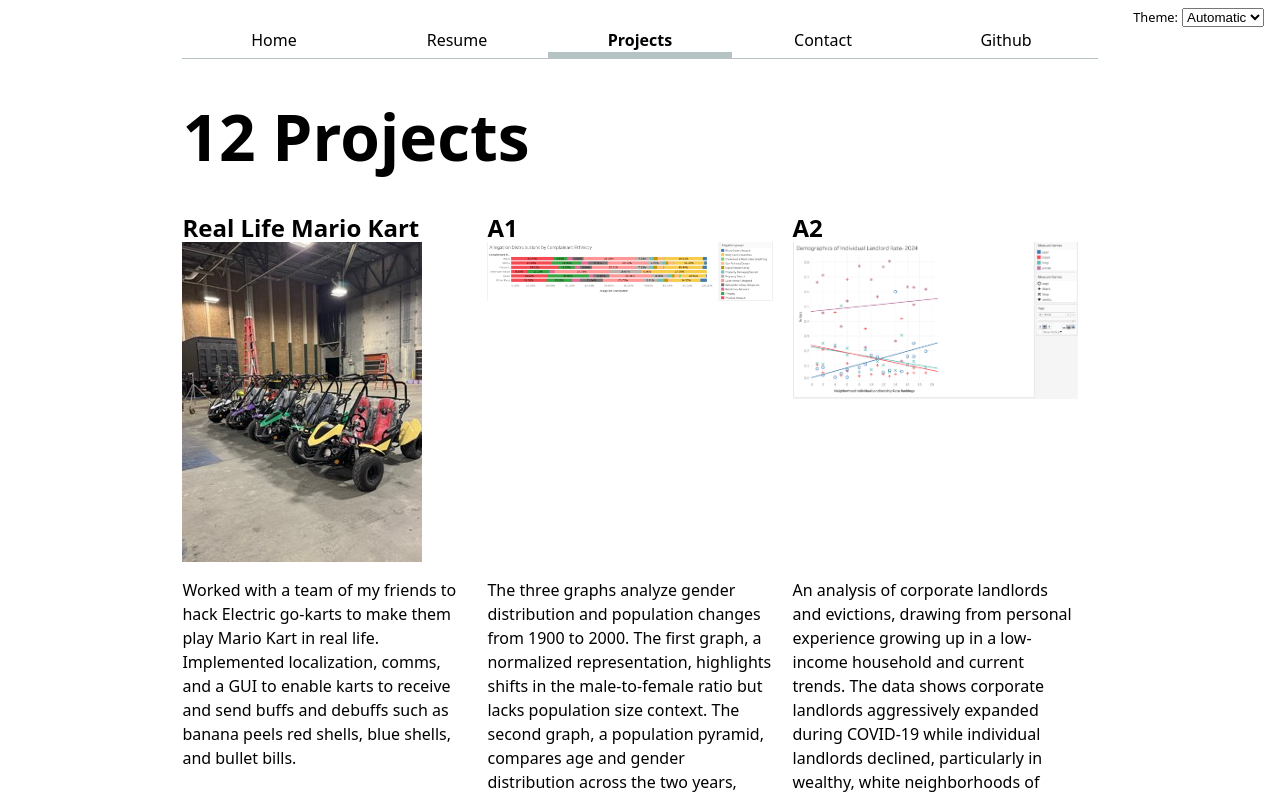
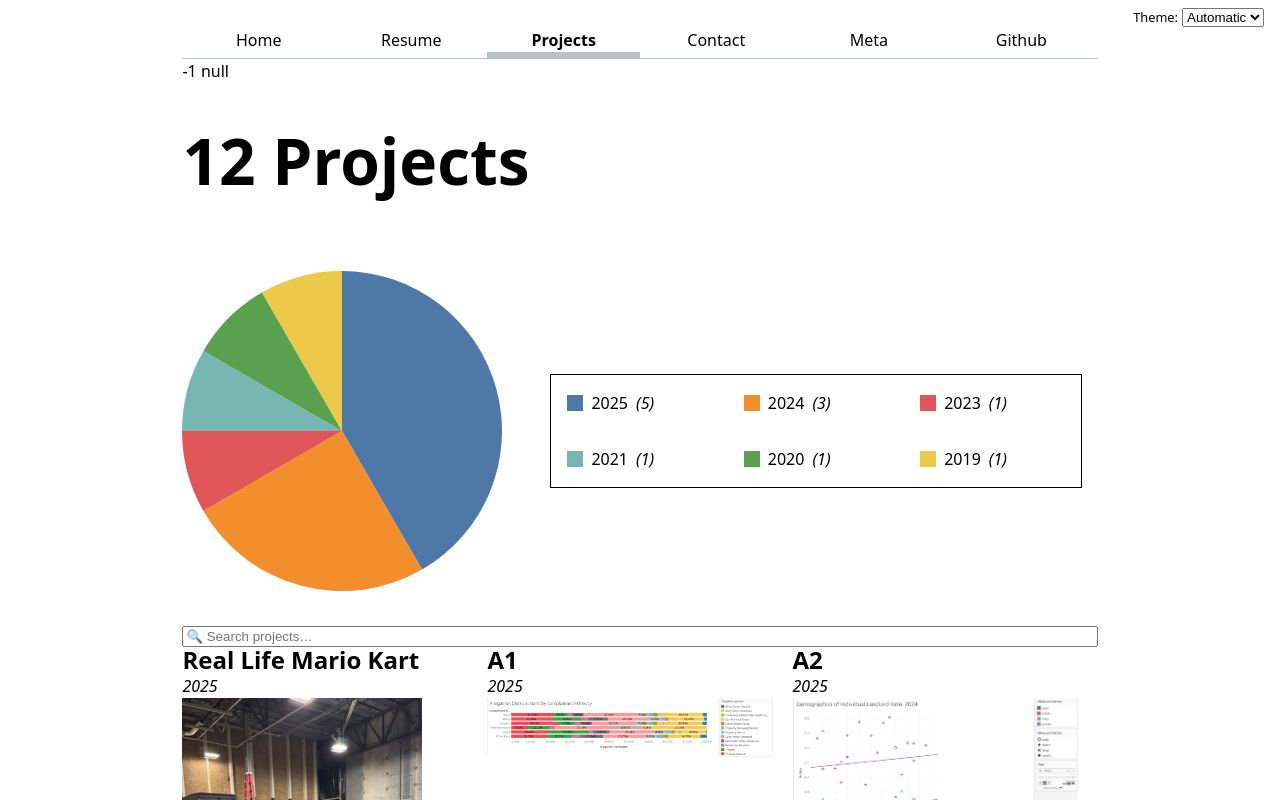
Before and after one commit to TyTodd/svelte-portfolio, a SvelteKit app: page /projects in a window 1280 px wide. Shown: the top 800 px of the page. Built offline with nearby package versions, Linux system fonts and the light colour scheme.

Commit message:
lab 6 complete

```diff
--- /dev/null
+++ b/src/lib/Pie.svelte
@@ -0,0 +1,124 @@
+<script>
+  import * as d3 from "d3";
+  let arcGenerator = d3.arc().innerRadius(0).outerRadius(50);
+  // let arc = arcGenerator({
+  // startAngle: 0,
+  // endAngle: 2 * Math.PI
+  // });
+  // let data = [
+  // { value: 1, label: "apples" },
+  // { value: 2, label: "oranges" },
+  // { value: 3, label: "mangos" },
+  // { value: 4, label: "pears" },
+  // { value: 5, label: "limes" },
+  // { value: 5, label: "cherries" }
+  // ];
+  export let data = [];
+  let colors = d3.scaleOrdinal(d3.schemeTableau10);
+  // let sliceGenerator = d3.pie();
+  let sliceGenerator = d3.pie().value((d) => d.value);
+  // let arcData = sliceGenerator(data);
+  // let arcs = arcData.map(d => arcGenerator(d));
+
+  let arcData;
+  let arcs;
+
+  $: {
+    // Reactively calculate arcData and arcs the same way we did before with sliceGenerator and arcGenerator
+    arcData = sliceGenerator(data);
+    arcs = arcData.map((d) => arcGenerator(d));
+  }
+
+  export let selectedIndex = -1;
+</script>
+
+<div class="container">
+  <svg viewBox="-50 -50 100 100">
+    <!-- <path d={arc} fill="red" /> -->
+    {#each arcs as arc, index}
+      <path
+        d={arc}
+        fill={colors(index)}
+        class:selected={selectedIndex === index}
+        on:click={(e) => (selectedIndex = selectedIndex === index ? -1 : index)}
+      />
+    {/each}
+  </svg>
+  <ul class="legend">
+    {#each data as d, index}
+      <li
+        style="--color: {colors(index)}"
+        class:selected={selectedIndex === index}
+      >
+        <span class="swatch"></span>
+        {d.label} <em>({d.value})</em>
+      </li>
+    {/each}
+  </ul>
+</div>
+
+<style>
+  path {
+    transition: 300ms;
+    cursor: pointer;
+  }
+  svg:has(path:hover) path:not(:hover) {
+    opacity: 50%;
+  }
+  svg {
+    max-width: 20em;
+    margin-block: 2em;
+
+    /* Do not clip shapes outside the viewBox */
+    overflow: visible;
+  }
+
+  .swatch {
+    display: inline-block;
+    width: 1em;
+    height: 1em;
+    background-color: var(--color);
+  }
+
+  .legend {
+    display: grid;
+    grid-template-columns: repeat(auto-fill, minmax(8em, 1fr));
+    gap: 2em;
+    border: 1px solid black;
+    padding: 1em;
+    margin: 1em;
+    flex: 1;
+  }
+
+  li {
+    display: flex;
+    align-items: center;
+    gap: 0.5em;
+  }
+  .container {
+    display: flex;
+    flex-direction: row;
+    align-items: center;
+    gap: 2em;
+  }
+
+  .selected {
+    --color: oklch(60% 45% 0) !important;
+
+    &:is(path) {
+      fill: var(--color) !important;
+    }
+
+    &:is(li) {
+      color: var(--color);
+    }
+  }
+
+  ul:has(.selected) li:not(.selected) {
+    color: gray;
+  }
+
+  path:hover {
+    opacity: 100% !important;
+  }
+</style>
--- a/src/lib/Project.svelte
+++ b/src/lib/Project.svelte
@@ -1,30 +1,32 @@
 <script>
   export let data = {};
   export let hLevel = 2;
-    import { onMount } from 'svelte';
+  import { onMount } from "svelte";
   let imageLoaded = false;
   let imageError = false;
-
 
   onMount(() => {
     // Image loading will now happen client-side
     imageLoaded = true;
   });
 </script>
+
 <article>
+  <div>
     <svelte:element this={"h" + hLevel}>{data.title}</svelte:element>
+    <i>
+      {data.year}
+    </i>
+  </div>
   {#if !imageLoaded}
     <img src="images/loading.gif" alt="Loading..." />
+  {:else if imageError}
+    <img
+      src="https://vis-society.github.io/labs/2/images/empty.svg"
+      alt="Failed to load image"
+    />
   {:else}
-        {#if imageError}
-            <img src="https://vis-society.github.io/labs/2/images/empty.svg" alt="Failed to load image" />
-        {:else}
-            <img
-                src={data.image}
-                alt=""
-                on:error={() => imageError = true}
-            />
-        {/if}
+    <img src={data.image} alt="" on:error={() => (imageError = true)} />
   {/if}
   <p>
     {data.description}
@@ -49,7 +51,7 @@ article h3 {
   h3 {
     margin: 0;
   }
-.proj-heading{
+  .proj-heading {
     margin: 0;
   }
 </style>
--- a/src/routes/+layout.svelte
+++ b/src/routes/+layout.svelte
@@ -6,6 +6,7 @@ let pages = [
     { url: "./resume", title: "Resume" },
     { url: "./projects", title: "Projects" },
     { url: "./contact", title: "Contact" },
+    { url: "./meta", title: "Meta" },
     { url: "https://github.com/TyTodd", title: "Github" },
   ];
   let colorScheme = "light dark";
@@ -21,7 +22,7 @@ $: localStorage.colorScheme = colorScheme;
 
 <label class="color-scheme">
   Theme:
-    <select bind:value={ colorScheme }>
+  <select bind:value={colorScheme}>
     <option value="light dark">Automatic</option>
     <option value="light">Light</option>
     <option value="dark">Dark</option>
@@ -41,7 +42,6 @@ $: localStorage.colorScheme = colorScheme;
 </nav>
 
 <slot />
-
 
 <style>
   .current {
@@ -81,5 +81,4 @@ a:hover {
     font-family: inherit;
     font-size: 80%;
   }
-
 </style>
--- /dev/null
+++ b/src/routes/meta/+page.svelte
@@ -0,0 +1,2 @@
+<h1>Meta</h1>
+This page includes states about the code of this website.
--- a/src/routes/projects/+page.svelte
+++ b/src/routes/projects/+page.svelte
@@ -1,13 +1,69 @@
 <script>
-    import projects from "$lib/projects.json";
-    import Project from "$lib/Project.svelte";
+  import * as d3 from "d3";
+  import projects from "$lib/projects.json";
+  import Project from "$lib/Project.svelte";
+  import Pie from "$lib/Pie.svelte";
+  let query = "";
+
+  $: filteredProjects = projects.filter((project) => {
+    let values = Object.values(project).join("\n").toLowerCase();
+    return values.includes(query.toLowerCase());
+  });
+
+  let pieData;
+
+  $: {
+    // Initialize to an empty object every time this runs
+    pieData = {};
+
+    // Calculate rolledData and pieData based on filteredProjects here
+    let rolledData = d3.rollups(
+      filteredProjects,
+      (v) => v.length,
+      (d) => d.year
+    );
+
+    // We don't need 'let' anymore since we already defined pieData
+    pieData = rolledData.map(([year, count]) => {
+      return { value: count, label: year };
+    });
+  }
+
+  let selectedYearIndex = -1;
+  let selectedYear;
+  $: selectedYear =
+    selectedYearIndex > -1 ? pieData[selectedYearIndex].label : null;
+
+  $: filteredByYear = filteredProjects.filter((project) => {
+    if (selectedYear) {
+      return project.year === selectedYear;
+    }
+
+    return true;
+  });
 </script>
+
 <svelte:head>
   <title>Tyrin: Projects</title>
 </svelte:head>
-<h1>{ projects.length } Projects</h1>
+{selectedYearIndex}
+{selectedYear}
+<h1>{filteredByYear.length} Projects</h1>
+<Pie data={pieData} bind:selectedIndex={selectedYearIndex} />
+<input
+  type="search"
+  bind:value={query}
+  aria-label="Search projects"
+  placeholder="🔍 Search projects…"
+/>
 <div class="projects">
-    {#each projects as p}
+  {#each filteredByYear as p}
     <Project data={p} />
-    {/each}
+  {/each}
 </div>
+
+<style>
+  input {
+    width: 100%;
+  }
+</style>
--- a/static/styles.css
+++ b/static/styles.css
@@ -165,7 +165,7 @@ h6 {
 .projects article h2 {
   margin: 0;
 }
-.color-scheme {
+/* .color-scheme {
   position: absolute;
   top: 0.5rem;
   right: 1rem;
@@ -173,4 +173,4 @@ h6 {
   gap: 4px;
   font-family: inherit;
   font-size: 80%;
-}
+} */
```
Also changed, not shown: package.json (+6 -1 lines), src/routes/+page.svelte (+4 -5 lines), src/routes/contact/+page.svelte (+6 -6 lines), src/routes/resume/+page.svelte (+20 -20 lines), src/routes/assignments/+page.svelte (indentation only), 2 other files (tests, documents, lock files or other folders). Lines whose indentation alone changed are shown as unchanged.
